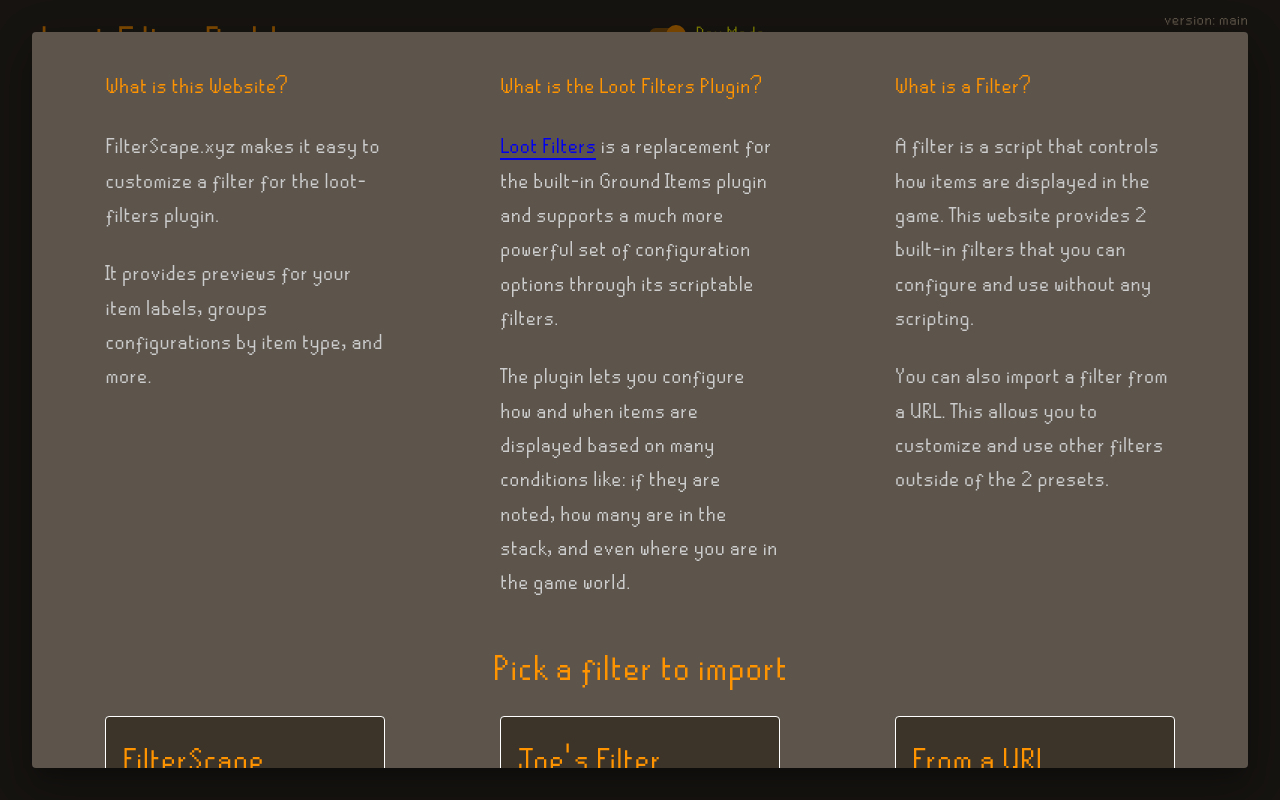
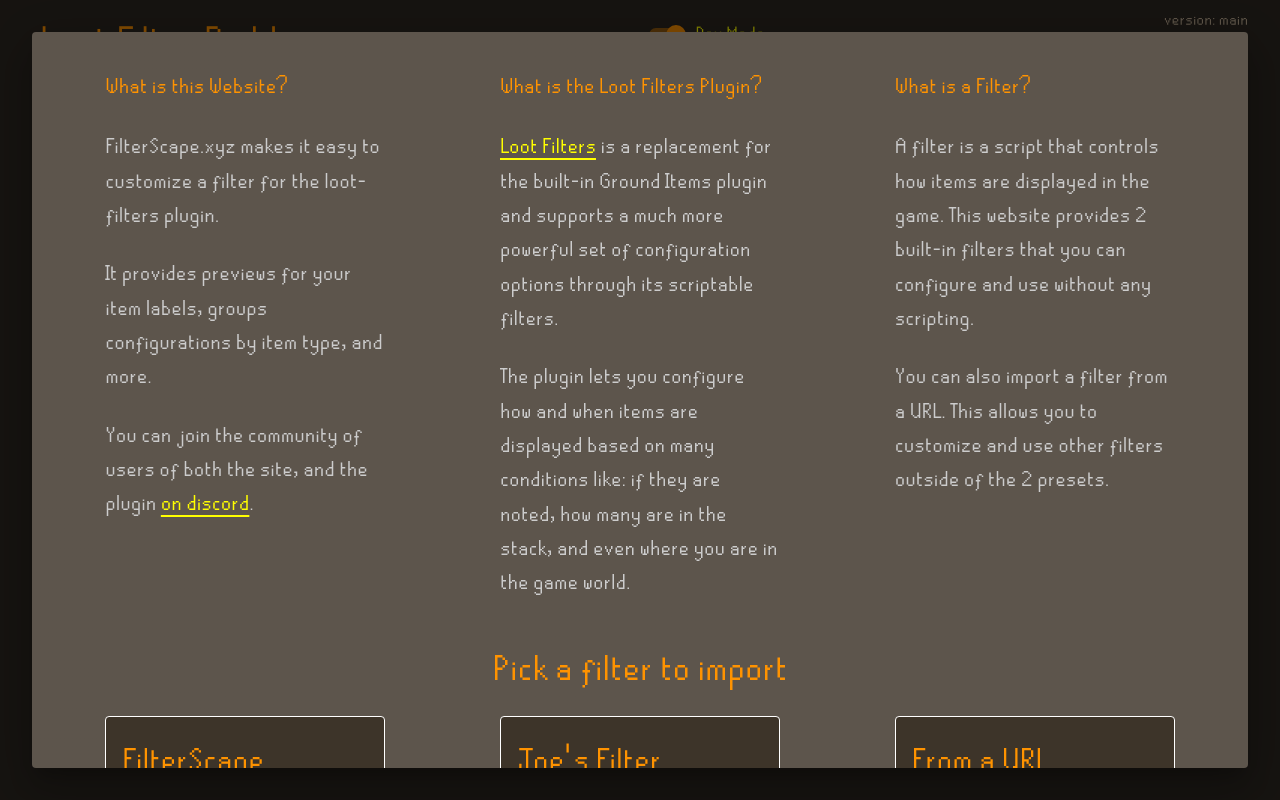
Before and after one commit to kutweer/loot-filters-ui, a React app: page / in a window 1280 px wide. Built offline with nearby package versions, Linux system fonts and the light colour scheme.

Commit message:
tweak dev docs

```diff
--- a/src/components/ImportFilterDialog.tsx
+++ b/src/components/ImportFilterDialog.tsx
@@ -129,6 +129,14 @@ export const ImportFilterDialog: React.FC<ImportFilterDialogProps> = ({
                             <p>
                                 It provides previews for your item labels,
                                 groups configurations by item type, and more.
+                            </p>
+                            <p>
+                                You can join the community of users of both the
+                                site, and the plugin{' '}
+                                <a href="https://discord.gg/ESbA28wPnt">
+                                    on discord
+                                </a>
+                                .
                             </p>
                         </Typography>
                     </Grid2>
@@ -338,9 +346,6 @@ export const ImportFilterDialog: React.FC<ImportFilterDialogProps> = ({
                     <Grid2 size={1} />
                     <Grid2 size={3}>
                         <Card variant="outlined">
-                            <CardActionArea
-                                onClick={() => setShowURLImportOptions(true)}
-                            >
                             <CardContent>
                                 <Typography
                                     variant="h6"
@@ -356,11 +361,27 @@ export const ImportFilterDialog: React.FC<ImportFilterDialogProps> = ({
                                         fontSize: '24px',
                                     }}
                                 >
-                                        Import a filter from a pastebin,
-                                        raw.githubusercontent.com url etc.
+                                    Import a filter from a pastebin or github
+                                    url. Documentation about writing and
+                                    importing filters on the website can be
+                                    found{' '}
+                                    <a href="https://github.com/Kaqemeex/loot-filters-ui/tree/main/module-system-docs/modular-filters-book">
+                                        on GitHub
+                                    </a>
+                                    .
                                 </Typography>
                             </CardContent>
-                            </CardActionArea>
+                            <CardActions>
+                                <Button
+                                    size="small"
+                                    color="secondary"
+                                    onClick={(e) => {
+                                        setShowURLImportOptions(true)
+                                    }}
+                                >
+                                    Import from Url
+                                </Button>
+                            </CardActions>
                         </Card>
                     </Grid2>
                 </Grid2>
--- a/src/styles/styles.css
+++ b/src/styles/styles.css
@@ -28,6 +28,10 @@ body {
     background-color: var(--color-rs-dark-brown);
 }
 
+a {
+    color: var(--color-rs-yellow);
+}
+
 .unset-color-picker {
     background-color: #000;
     background-image:
```
Lines whose indentation alone changed are shown as unchanged.
